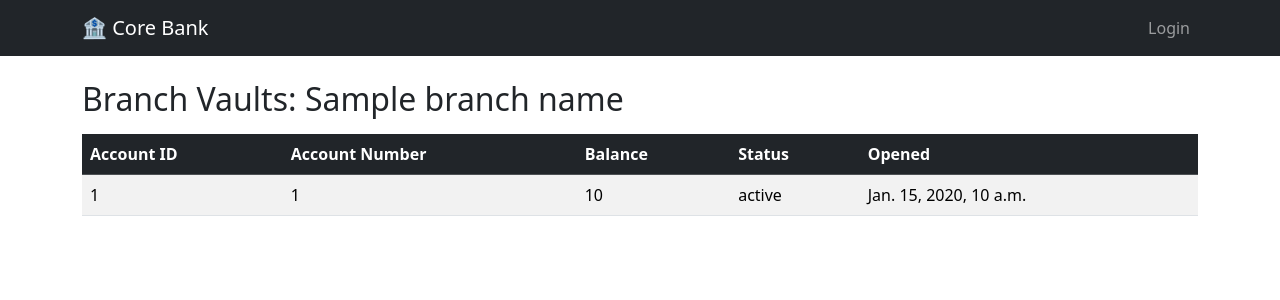
After one commit to KhareBalDarTakShakh/bank, a Django app: template core/templates/core/vault_list.html in a window 1280 px wide. The commit adds this page. Shown: the top 300 px of the page. Run offline with Django 5.2, Linux system fonts and the light colour scheme; the template is opened without the code that fills it: most values are stand-ins (such as "Sample title", 1, 10 or a date in 2020); some libraries are stand-ins or nearby versions.

Commit message:
hide vault for unnecessary users

```diff
--- a/core/templates/core/base.html
+++ b/core/templates/core/base.html
@@ -49,6 +49,7 @@
                     <!-- Branch Report (Managers and Admins) -->
                     {% if request.session.employee.role_name == 'Branch Manager' or request.session.employee.role_name == 'System Admin' %}
                         <li class="nav-item"><a class="nav-link" href="{% url 'branch_report' %}">Branch Report</a></li>
+                        <li class="nav-item"><a class="nav-link" href="{% url 'vault_list' %}">Vaults</a></li>
                     {% endif %}
                 </ul>
 
--- /dev/null
+++ b/core/templates/core/vault_list.html
@@ -0,0 +1,33 @@
+{% extends "core/base.html" %}
+
+{% block title %}Branch Vaults – {{ branch_name }}{% endblock %}
+
+{% block content %}
+<h2>Branch Vaults: {{ branch_name }}</h2>
+<div class="table-responsive mt-3">
+    <table class="table table-striped">
+        <thead class="table-dark">
+            <tr>
+                <th>Account ID</th>
+                <th>Account Number</th>
+                <th>Balance</th>
+                <th>Status</th>
+                <th>Opened</th>
+            </tr>
+        </thead>
+        <tbody>
+            {% for vault in vaults %}
+            <tr>
+                <td>{{ vault.account_id }}</td>
+                <td>{{ vault.account_number }}</td>
+                <td>{{ vault.balance }}</td>
+                <td>{{ vault.status }}</td>
+                <td>{{ vault.opening_date }}</td>
+            </tr>
+            {% empty %}
+            <tr><td colspan="5" class="text-center">No vaults found for this branch.</td></tr>
+            {% endfor %}
+        </tbody>
+    </table>
+</div>
+{% endblock %}
--- a/core/urls.py
+++ b/core/urls.py
@@ -86,4 +86,5 @@ urlpatterns = [
     path('accounts/<int:account_id>/transactions/', transactions.transaction_history, name='transaction_history'),
     path('branch/report/', transactions.branch_report, name='branch_report'),
     path('audit-logs/', transactions.audit_log_list, name='audit_log_list'),
+    path('vaults/', transactions.vault_list, name='vault_list'),
 ]
--- a/sql/06_phase4_procedures.sql
+++ b/sql/06_phase4_procedures.sql
@@ -32,13 +32,15 @@ BEGIN
     IF p_query IS NULL OR p_query = '' THEN
         SELECT id, full_name, national_code, phone_number, is_active
         FROM customer
+        WHERE national_code NOT LIKE 'VAULT%'
         ORDER BY id DESC
         LIMIT 100;
     ELSE
         SELECT id, full_name, national_code, phone_number, is_active
         FROM customer
-        WHERE national_code = p_query
-           OR full_name LIKE CONCAT('%', p_query, '%')
+        WHERE (national_code = p_query
+               OR full_name LIKE CONCAT('%', p_query, '%'))
+          AND national_code NOT LIKE 'VAULT%'
         ORDER BY id DESC
         LIMIT 100;
     END IF;
```
Also changed, not shown: core/views/teller.py (+9 -0 lines), core/views/transactions.py (+21 -0 lines), sql/07_phase5_procedures_triggers.sql (+14 -0 lines).
